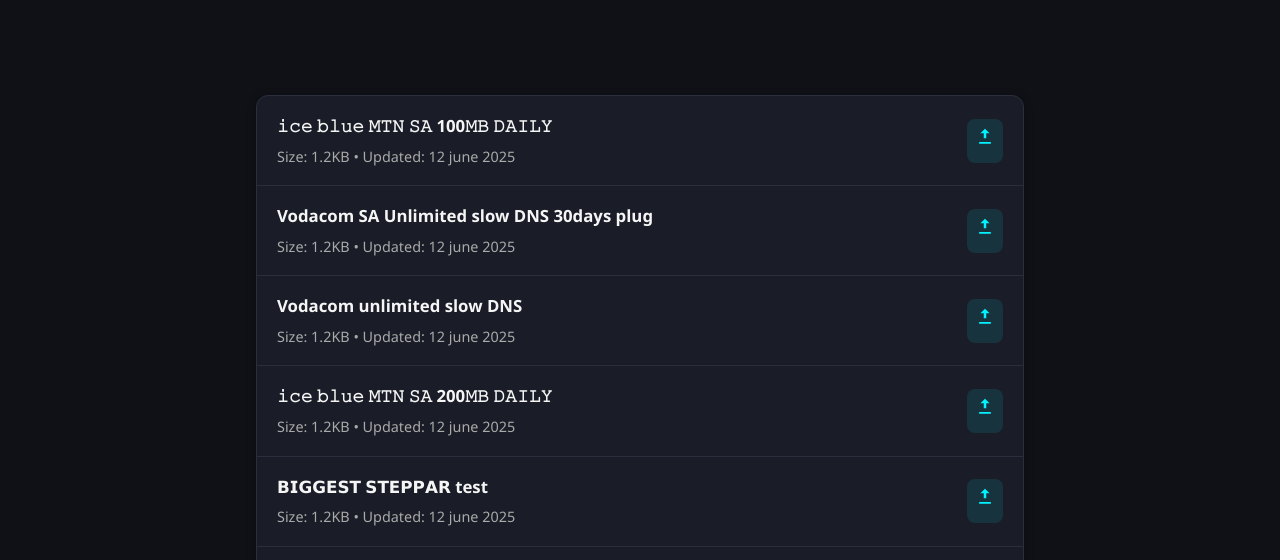
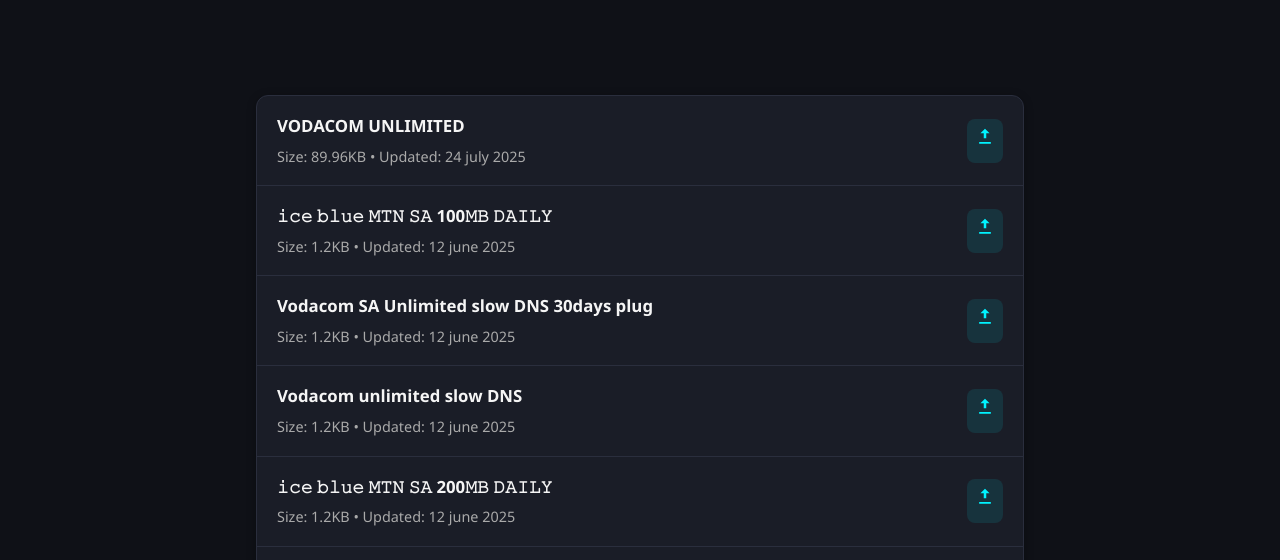
Before and after one commit to DEFC-28/Chaosconfigurations, a plain HTML site: page chc.html in a window 1280 px wide. Shown: the part 232-792 px from the top of the page. Drawn offline with Linux system fonts and the light colour scheme; a script that the page names is missing.

Commit message:
Update chc.html

```diff
--- a/chc.html
+++ b/chc.html
@@ -70,6 +70,18 @@
     </div>
 
     <section class="config-list" id="configList">
+        <div class="config-item">
+        <div class="config-text">
+          <h3>VODACOM UNLIMITED</h3>
+          <p>Size: 89.96KB • Updated: 24 july 2025</p>
+        </div>
+        <a href="VODACOM UNLIMITED.hc" download class="download-btn">
+          <svg xmlns="http://www.w3.org/2000/svg" viewBox="0 0 24 24">
+            <path d="M5 20h14v-2H5v2zm7-18l-5.5 5.5h4v6h3v-6h4L12 2z"/>
+          </svg>
+        </a>
+        </div>
+
         <div class="config-item">
         <div class="config-text">
           <h3>︎𝚒𝚌𝚎 𝚋𝚕𝚞𝚎 𝙼𝚃𝙽 𝚂𝙰 100𝙼𝙱 𝙳𝙰𝙸𝙻𝚈</h3>
```
